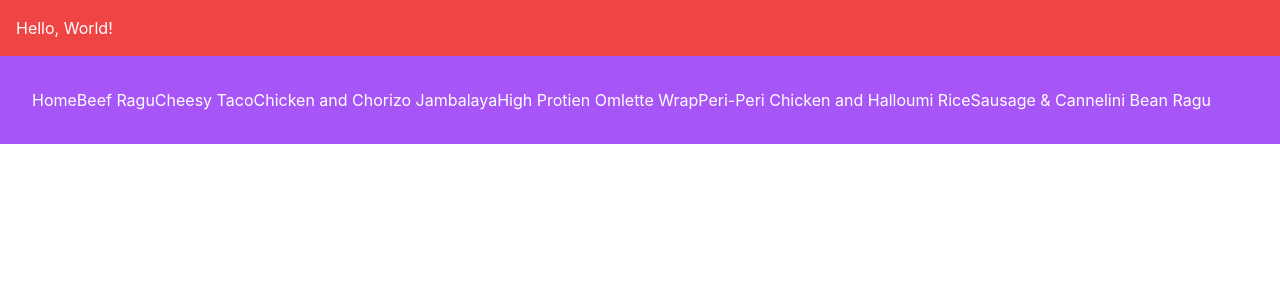
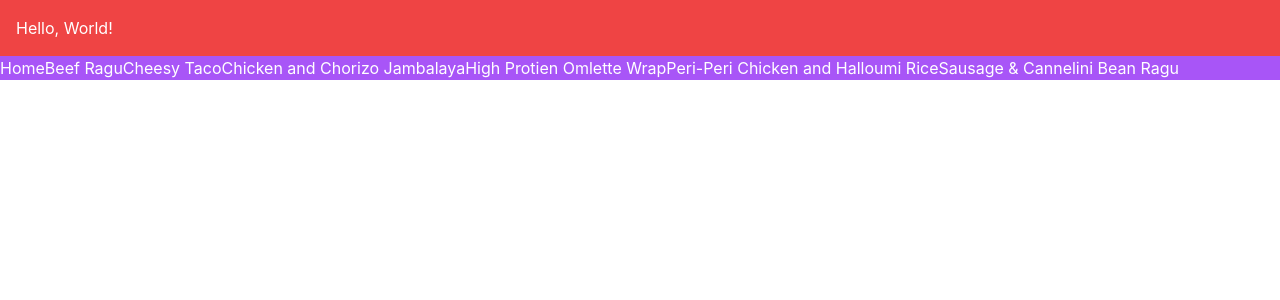
Before and after one commit to calumsmyth/gmpv, a React (Vite) app: page / in a window 1280 px wide. Shown: the top 300 px of the page. Built offline with nearby package versions, Linux system fonts and the light colour scheme; the HTML template or start-up script is replaced by a standard one.

Commit message:
First commit

```diff
--- a/src/components/Navbar.jsx
+++ b/src/components/Navbar.jsx
@@ -9,7 +9,7 @@ import SausageCanneliniRagu from '../pages/SausageCanneliniRagu';
 function Navbar() {
     return(
         <Router>
-            <nav className= "bg-purple-500 text-white p-8">
+            <nav className= "bg-purple-500 text-white p-">
                 <a href="/">Home</a>
                 <a href="BeefRagu">Beef Ragu</a>
                 <a href="CheesyTaco">Cheesy Taco</a>
```
